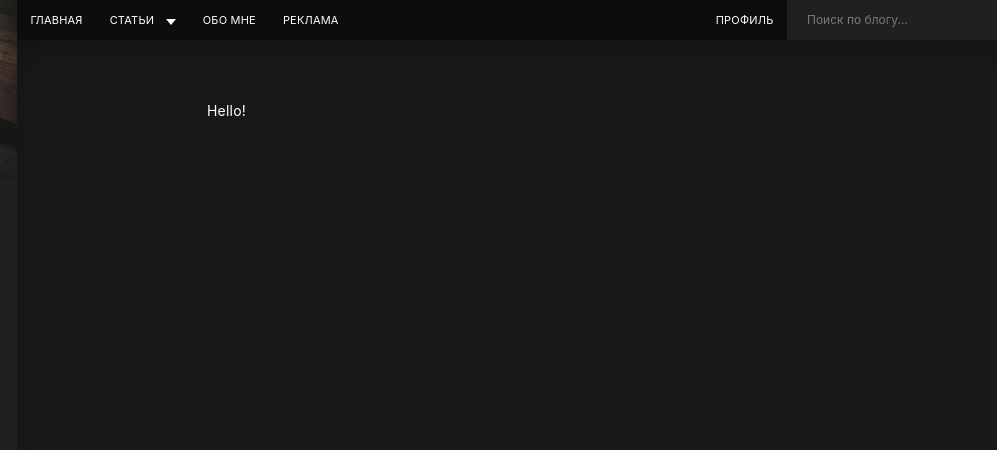
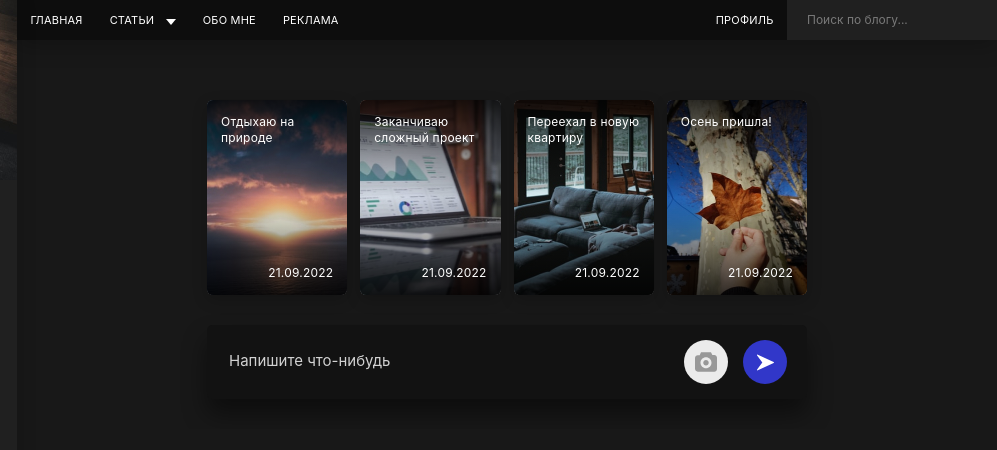
Before and after one commit to tarik2454/responsive-website-Personal-Blog, a website: page src/index.html in a window 1280 px wide. Shown: the top 450 px of the page, 283-1280 px from the left. Drawn offline with nearby package versions, Linux system fonts and the light colour scheme; files that its build step writes are made by us from their sources.

Commit message:
layout of the add-post and social block

```diff
--- /dev/null
+++ b/src/assets/scss/blocks/add-post.scss
@@ -0,0 +1,72 @@
+.add-post {
+    padding: 1.5rem 2rem;
+    margin-bottom: 3rem;
+
+    background-color: $secondary;
+    box-shadow: 0 15px 25px rgba($black, 0.45);
+    border-radius: 5px;
+}
+
+.add-post__form {
+    display: flex;
+    align-items: center;
+}
+
+.add-post__textarea {
+    display: block;
+    width: 80%;
+    height: 26px;
+
+    border: none;
+    background: transparent;
+    resize: none;
+
+    font-size: 1.5rem;
+    color: $white;
+    font-family: inherit;
+
+    &::placeholder {
+        color: #D2D2D2;
+    }
+}
+
+.add-post__form-actions {
+    display: flex;
+    justify-content: flex-end;
+    width: 20%;
+}
+
+.add-post__file,
+.add-post__send {
+    display: block;
+    width: 4.4rem;
+    height: 4.4rem;
+
+    border: none;
+    border-radius: 50%;
+    cursor: pointer;
+
+    transition: background-color .2s linear;
+}
+
+.add-post__file {
+    background: #EBEBEB url("../images/add-photo.svg")
+    center no-repeat;
+
+    input {
+        display: none;
+    }
+
+    &:hover {
+        background-color: darken(#EBEBEB, 5%);
+    }
+}
+
+.add-post__send {
+    margin-left: 1.5rem;
+    background-color: $blue;
+
+    &:hover {
+        background-color: darken($blue, 5%);
+    }
+}
--- /dev/null
+++ b/src/assets/scss/blocks/stories.scss
@@ -0,0 +1,77 @@
+.stories {
+    display: grid;
+    grid-template-columns: repeat(4, 1fr);
+    gap: 13px;
+    grid-template-rows: 195px;
+    margin-bottom: 3rem;
+}
+
+.stories__item {
+    overflow: hidden;
+    position: relative;
+
+    border-radius: 6px;
+    box-shadow: 0 5px 15px rgba($black, 0.2);
+    cursor: pointer;
+
+    &:after {
+        content: "";
+        display: block;
+        width: 100%;
+        height: 100%;
+
+        background-image: linear-gradient(to bottom,
+        rgba($black, 0.8),
+        rgba($black, 0) 50%,
+        rgba($black, 0.8),
+        );
+
+        position: absolute;
+        top: 0;
+        left: 0;
+        z-index: 2;
+    }
+
+    &:hover {
+        .stories__preview {
+            transform: scale(1.1);
+            transition-duration: 3s;
+        }
+    }
+}
+
+.stories__preview {
+    display: block;
+    width: 100%;
+    height: 100%;
+    object-fit: cover;
+
+    position: absolute;
+    top: 0;
+    left: 0;
+    z-index: 1;
+
+    transition: transform 2s ease-in-out;
+}
+
+.stories__title,
+.stories__date {
+    width: 100%;
+    padding: 1.4rem;
+    line-height: 1.3;
+    font-size: 1.2rem;
+    color: $white;
+
+    position: absolute;
+    left: 0;
+    z-index: 3;
+}
+
+.stories__title {
+    top: 0;
+}
+
+.stories__date {
+    bottom: 0;
+    text-align: right;
+}
--- a/src/assets/scss/style.scss
+++ b/src/assets/scss/style.scss
@@ -28,6 +28,9 @@ body {
 @import "blocks/nav";
 @import "blocks/subnav";
 @import "blocks/search";
+@import "blocks/stories";
+@import "blocks/add-post";
+@import "blocks/post";
 @import "blocks/sidebar";
 @import "blocks/main";
 @import "blocks/container";
--- a/src/index.html
+++ b/src/index.html
@@ -3,4 +3,43 @@ layout: default
 title: Тарас Ковалик | Home
 ---
 
-Hello!
+<!-- Stories -->
+<div class="stories">
+    <div class="stories__item">
+        <img class="stories__preview" src="assets/images/stories/stories-1.jpg" alt="">
+        <div class="stories__title">Отдыхаю на природе</div>
+        <time class="stories__date" datetime="2020-09-21 19.21">21.09.2022</time>
+    </div>
+    <div class="stories__item">
+        <img class="stories__preview" src="assets/images/stories/stories-2.jpg" alt="">
+        <div class="stories__title">Заканчиваю сложный проект</div>
+        <time class="stories__date" datetime="2020-09-21 19.21">21.09.2022</time>
+    </div>
+    <div class="stories__item">
+        <img class="stories__preview" src="assets/images/stories/stories-3.jpg" alt="">
+        <div class="stories__title">Переехал в новую квартиру</div>
+        <time class="stories__date" datetime="2020-09-21 19.21">21.09.2022</time>
+    </div>
+    <div class="stories__item">
+        <img class="stories__preview" src="assets/images/stories/stories-4.jpg" alt="">
+        <div class="stories__title">Осень пришла!</div>
+        <time class="stories__date" datetime="2020-09-21 19.21">21.09.2022</time>
+    </div>
+</div><!-- /.stories -->
+
+
+<!-- Add post -->
+<div class="add-post">
+    <form class="add-post__form" action="/" method="post">
+        <textarea class="add-post__textarea" name="post-text" placeholder="Напишите что-нибудь"></textarea>
+
+        <div class="add-post__form-actions">
+            <label class="add-post__file" for="add-post-file">
+                <input type="file" id="add-post-file">
+            </label>
+            <button class="add-post__send" type="submit">
+                <img src="assets/images/send.svg" alt="Отправить">
+            </button>
+        </div>
+    </form>
+</div>
```
Also changed, not shown: dist/assets/css/style.css, dist/assets/css/style.min.css, dist/assets/images/add-photo.svg (added), dist/assets/images/send.svg (added), dist/assets/images/social-icons/send.png (added), dist/assets/images/stories/stories-1.jpg (added), dist/assets/images/stories/stories-2.jpg (added), dist/assets/images/stories/stories-3.jpg (added), dist/assets/images/stories/stories-4.jpg (added), dist/index.html, src/assets/images/add-photo.svg (added), src/assets/images/send.svg (added), src/assets/images/stories/stories-1.jpg (added), src/assets/images/stories/stories-2.jpg (added), 3 more files, 1 other file.
